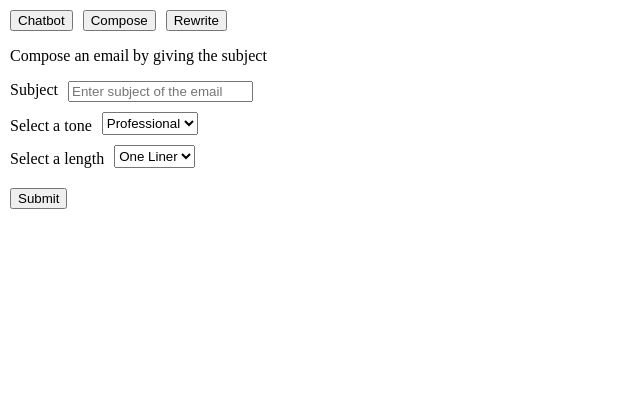
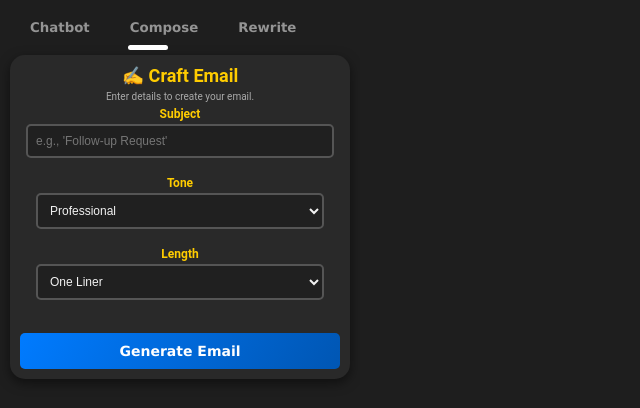
Before and after one commit to madhavmehndiratta/gmail-chrome, a React (Vite) app: page / in a window 1280 px wide. Both pictures are taken after a click on the button "Compose". Shown: the top 408 px of the page, without its empty margins (0-640 px from the left). Built offline with nearby package versions, Linux system fonts and the light colour scheme.

Commit message:
Initial Frontend

```diff
--- a/src/components/Navbar.css
+++ b/src/components/Navbar.css
@@ -1,3 +1,131 @@
+html,
+body {
+  height: 100%;
+  margin: 0;
+  background-color: #292929;
+  overflow: hidden;
+}
+
+.navbar {
+  position: fixed; /* Ensures the navbar stays at the top */
+  top: 0;
+  left: 0;
+  width: 100%;
+  height: 60px; /* Fixed height to avoid layout shift */
+  background-color: #292929; /* Dark background matching theme */
+  display: flex;
+  justify-content: space-between;
+  align-items: center;
+  padding: 0 20px; /* Adds some spacing for buttons */
+  box-shadow: 0 2px 5px rgba(0, 0, 0, 0.3); /* Slight shadow for depth */
+  z-index: 1000; /* Ensure it overlays other content */
+}
+
+.navbar div {
+  display: flex;
+  justify-content: space-between;
+  align-items: center;
+  width: 300px;
+}
+
 button {
-    margin-right: 10px;
+  position: relative;
+  flex: 1;
+  text-align: center;
+  color: #949494;
+  font-family: Verdana, Geneva, Tahoma, sans-serif;
+  font-weight: bold;
+  padding: 10px 20px;
+  background: none;
+  border: none;
+  cursor: grab;
+  transition: 0.2s ease color;
 }
+
+button:before,
+button:after {
+  content: "";
+  position: absolute;
+  border-radius: 50%;
+  transform: scale(0);
+  transition: 0.2s ease transform;
+}
+
+button:before {
+  top: 0;
+  left: 10px;
+  width: 6px;
+  height: 6px;
+}
+
+button:after {
+  top: 5px;
+  left: 18px;
+  width: 4px;
+  height: 4px;
+}
+
+button:nth-child(1):before {
+  background-color: yellow;
+}
+
+button:nth-child(1):after {
+  background-color: red;
+}
+
+button:nth-child(2):before {
+  background-color: #00e2ff;
+}
+
+button:nth-child(2):after {
+  background-color: #89ff00;
+}
+
+button:nth-child(3):before {
+  background-color: purple;
+}
+
+button:nth-child(3):after {
+  background-color: palevioletred;
+}
+
+#indicator {
+  position:absolute;
+  left: 10%;
+  bottom: 30;
+  width: 40px;
+  height: 5px;
+  margin-top: 0px;
+  background-color: #fff;
+  border-radius: 5px;
+  transition: 0.2s ease left;
+}
+
+button:hover {
+  color: #fff;
+}
+
+button:hover:before,
+button:hover:after {
+  transform: scale(1);
+}
+
+button:hover ~ #indicator {
+  transform: translateX(calc(var(--button-index) * 100%));
+}
+
+
+button:nth-child(1):hover ~ #indicator {
+  left: 2.5%;
+  background: linear-gradient(130deg, yellow, red);
+}
+
+button:nth-child(2):hover ~ #indicator {
+  left: 11%;
+  background: linear-gradient(130deg, #00e2ff, #89ff00);
+}
+
+button:nth-child(3):hover ~ #indicator {
+  left: 19%;
+  background: linear-gradient(130deg, purple, palevioletred);
+}
--- a/src/components/Navbar.jsx
+++ b/src/components/Navbar.jsx
@@ -6,6 +6,7 @@ const Navbar = ({ setCurrentTab }) => {
       <button onClick={() => setCurrentTab("Chatbot")}>Chatbot</button>
       <button onClick={() => setCurrentTab("Compose")}>Compose</button>
       <button onClick={() => setCurrentTab("Rewrite")}>Rewrite</button>
+      <div id="indicator"></div>
     </div>
   );
 };
--- a/src/index.css
+++ b/src/index.css
@@ -4,5 +4,4 @@ body {
     height: 480px;
     margin: 0;
     padding: 0;
-    /* overflow: hidden; */
 }
--- /dev/null
+++ b/src/pages/Compose.css
@@ -0,0 +1,181 @@
+/* General Styling */
+body, html {
+  margin: 0;
+  padding: 0;
+  height: 100%;
+  background-color: #1e1e1e;
+  font-family: 'Roboto', sans-serif;
+  color: #f1f1f1;
+}
+
+.popup-container {
+  width: 100%;
+  max-width: 400px;
+  padding: 10px;
+  box-sizing: border-box;
+  display: flex;
+  flex-direction: column;
+  justify-content: flex-start;
+  align-items: center;
+  background-color: #292929;
+  border-radius: 15px;
+  box-shadow: 0 4px 12px rgba(0, 0, 0, 0.5);
+}
+
+.popup-title {
+  font-size: 18px;
+  color: #ffcc00;
+  margin: 0;
+  text-align: center;
+}
+
+.popup-subtitle {
+  font-size: 10px;
+  color: #aaa;
+  margin: 5px 0;
+  text-align: center;
+}
+
+.input-box {
+  width: 100%;
+  margin-bottom: 10px;
+  display: flex;
+  flex-direction: column;
+  align-items: center;
+}
+
+.input-label {
+  color: #ffcc00;
+  font-weight: bold;
+  margin-bottom: 3px;
+  font-size: 12px;
+}
+
+.input-field {
+  width: 90%;
+  padding: 8px;
+  background-color: #202020;
+  color: #f1f1f1;
+  border: 2px solid #555;
+  border-radius: 5px;
+  font-size: 12px;
+  margin-bottom: 8px;
+  transition: 0.3s ease;
+}
+
+.input-field:focus {
+  border-color: #007bff;
+  outline: none;
+  box-shadow: 0 0 8px rgba(0, 123, 255, 0.5);
+}
+
+.submit-button {
+  width: 100%;
+  padding: 10px;
+  background: linear-gradient(120deg, #007bff, #0056b3);
+  color: white;
+  border: none;
+  border-radius: 5px;
+  font-size: 14px;
+  font-weight: bold;
+  cursor: pointer;
+  transition: all 0.3s ease;
+  margin-top: 15px;
+}
+
+.submit-button:hover {
+  background: linear-gradient(120deg, #0056b3, #007bff);
+  box-shadow: 0 6px 14px rgba(0, 123, 255, 0.6);
+  transform: translateY(-2px);
+}
+
+.loading-container {
+  display: flex;
+  flex-direction: column;
+  align-items: center;
+  margin-top: 20px;
+}
+
+.loading-spinner {
+  border: 4px solid #f3f3f3;
+  border-top: 4px solid #ffcc00;
+  border-radius: 50%;
+  width: 40px;
+  height: 40px;
+  animation: spin 1s linear infinite;
+}
+
+@keyframes spin {
+  0% { transform: rotate(0deg); }
+  100% { transform: rotate(360deg); }
+}
+
+.loading-text {
+  color: #fff;
+  font-size: 14px;
+  margin-top: 10px;
+}
+
+/* Response Box */
+.response-box {
+  width: 100%;
+  margin-top: 15px;
+  background-color: #292929;
+  padding: 12px;
+  border-radius: 8px;
+  box-shadow: 0 4px 12px rgba(0, 0, 0, 0.3);
+}
+
+.response-box h3 {
+  font-size: 14px;
+  color: #ffcc00;
+  margin-bottom: 8px;
+}
+
+.response-content {
+  background-color: #202020;
+  padding: 12px;
+  border-radius: 5px;
+  box-shadow: inset 0 2px 5px rgba(0, 0, 0, 0.4);
+  color: #ddd;
+  font-size: 12px;
+  max-height: 300px;
+  overflow-y: auto;
+}
+
+.response-actions {
+  display: flex;
+  justify-content: center;
+  margin-top: 10px;
+}
+
+.copy-button {
+  background-color: #28a745;
+  color: white;
+  font-size: 12px;
+  padding: 8px 15px;
+  border-radius: 5px;
+  border: none;
+  cursor: pointer;
+  transition: all 0.3s ease;
+}
+
+.copy-button:hover {
+  background-color: #218838;
+  transform: translateY(-4px);
+}
+
+.go-back-button {
+  width: 100%;
+  padding: 5px;
+  background: #ff5c5c;
+  color: white;
+  border: none;
+  border-radius: 5px;
+  font-size: 14px;
+  cursor: pointer;
+}
+
+.go-back-button:hover {
+  background: #e03e3e;
+}
--- a/src/pages/Compose.jsx
+++ b/src/pages/Compose.jsx
@@ -1,62 +1,116 @@
 import { useState } from "react";
 import ReactMarkdown from "react-markdown";
+import "./Compose.css";
 
 const Compose = () => {
   const [response, setResponse] = useState("");
   const [subjectInput, setSubjectInput] = useState("");
   const [toneInput, setToneInput] = useState("Professional");
   const [lengthInput, setLengthInput] = useState("One Liner");
+  const [isGenerated, setIsGenerated] = useState(false); // Toggle for form or response view
+  const [isLoading, setIsLoading] = useState(false); // Loading state
 
   const composeEmail = async () => {
+    setIsLoading(true); // Start loading animation
     let s = await ai.languageModel.create({
       systemPrompt:
         "You are an email composer. You can write the best emails given some parameters. Make sure the emails look like human generated and not ai generated.",
     });
 
-    console.log(
-      `Generate an email based on the following parameters: subject - ${subjectInput}, tone - ${toneInput} and length - ${lengthInput}. Send the response in markdown format`,
-    );
     const output = await s.prompt(
-      `Generate an email based on the following parameters: subject ${subjectInput}, tone ${toneInput} and length ${lengthInput}`,
+      `Generate an email based on the following parameters: subject ${subjectInput}, tone ${toneInput} and length ${lengthInput}`
     );
     setResponse(output.trim());
+    setIsLoading(false); // Stop loading animation
+    setIsGenerated(true); // Show the generated email
+  };
+
+  const handleGoBack = () => {
+    setIsGenerated(false); // Go back to the compose view
+  };
+
+  const copyToClipboard = () => {
+    navigator.clipboard.writeText(response);
+    alert("Email copied to clipboard!"); // Show an alert when the email is copied
   };
 
   return (
-    <div>
-      <p>Compose an email by giving the subject</p>
-      <div style={{ display: "flex", marginTop: 10 }}>
-        <div style={{ marginRight: 10 }}>Subject</div>
+    <div className="popup-container">
+      {!isGenerated ? (
+        <>
+          <h1 className="popup-title">✍️ Craft Email</h1>
+          <p className="popup-subtitle">
+            Enter details to create your email.
+          </p>
+
+          <div className="input-box">
+            <label htmlFor="subject-input" className="input-label">Subject</label>
             <input
-          style={{}}
+              id="subject-input"
+              className="input-field"
               type="text"
-          placeholder="Enter subject of the email"
+              placeholder="e.g., 'Follow-up Request'"
               onChange={(e) => setSubjectInput(e.target.value)}
-        ></input>
+            />
           </div>
-      <div style={{ display: "flex", marginTop: 10 }}>
-        <label style={{ marginRight: 10, marginTop: 5 }}>Select a tone</label>
-        <select onChange={(e) => setToneInput(e.target.value)}>
-          <option value={"Professional"}>Professional</option>
-          <option value={"Casual"}>Casual</option>
-          <option value={"Normal"}>Normal</option>
+
+          <div className="input-box">
+            <label htmlFor="tone-select" className="input-label">Tone</label>
+            <select
+              id="tone-select"
+              className="input-field"
+              onChange={(e) => setToneInput(e.target.value)}
+            >
+              <option value="Professional">Professional</option>
+              <option value="Casual">Casual</option>
+              <option value="Normal">Normal</option>
             </select>
           </div>
-      <div style={{ display: "flex", marginTop: 10 }}>
-        <label style={{ marginRight: 10, marginTop: 5 }}>Select a length</label>
-        <select onChange={(e) => setLengthInput(e.target.value)}>
-          <option value={"One Liner"}>One Liner</option>
-          <option value={"Short"}>Short</option>
-          <option value={"Medium"}>Medium</option>
-          <option value={"Long"}>Long</option>
+
+          <div className="input-box">
+            <label htmlFor="length-select" className="input-label">Length</label>
+            <select
+              id="length-select"
+              className="input-field"
+              onChange={(e) => setLengthInput(e.target.value)}
+            >
+              <option value="One Liner">One Liner</option>
+              <option value="Short">Short</option>
+              <option value="Medium">Medium</option>
+              <option value="Long">Long</option>
             </select>
           </div>
-      <button style={{ marginTop: 20 }} onClick={composeEmail}>
-        Submit
+
+          <button className="submit-button" onClick={composeEmail}>
+            Generate Email
           </button>
-      <div style={{ marginTop: 10 }}>
+
+          {isLoading && (
+            <div className="loading-container">
+              <div className="loading-spinner"></div>
+              <p className="loading-text">Generating your email...</p>
+            </div>
+          )}
+        </>
+      ) : (
+        <>
+          <div className="response-box">
+            <h3>Your Email:</h3>
+            <div className="response-content">
               <ReactMarkdown>{response}</ReactMarkdown>
             </div>
+            <div className="response-actions">
+              <button className="copy-button" onClick={copyToClipboard}>
+                Copy Email
+              </button>
+            </div>
+          </div>
+
+          <button className="go-back-button" onClick={handleGoBack}>
+            Go Back
+          </button>
+        </>
+      )}
     </div>
   );
 };
```
Lines whose indentation alone changed are shown as unchanged.
